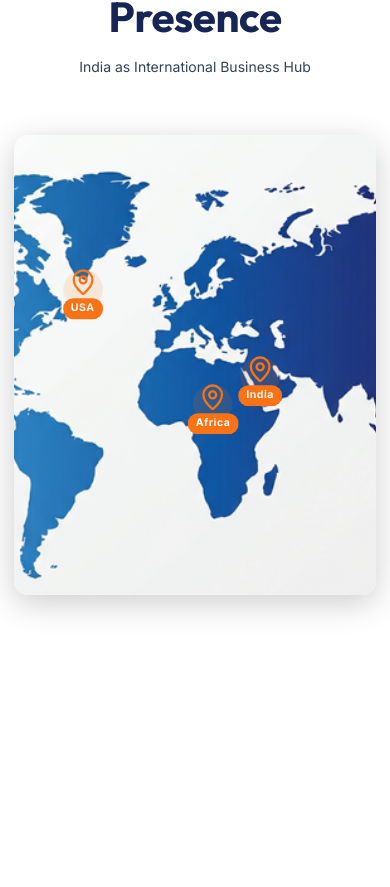
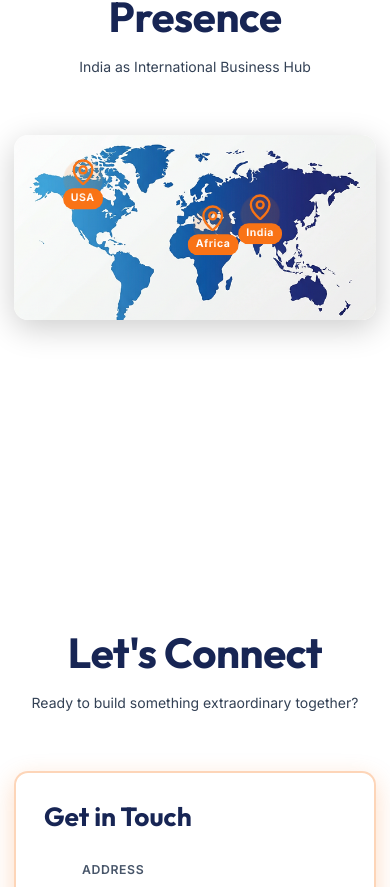
Before and after one commit to ayushghodke/Vishwakalpa, a React (Vite) app: page / in a window 390 px wide. Shown: the part 5613-6500 px from the top of the page. Built offline with nearby package versions, Linux system fonts and the light colour scheme.

Commit message:
mobile view map is fixed

```diff
--- a/src/sections/About.css
+++ b/src/sections/About.css
@@ -246,7 +246,7 @@
     position: relative;
     width: 100%;
     max-width: 900px;
-    height: 460px;
+    aspect-ratio: 900 / 460;
     margin: 0 auto;
     border-radius: var(--radius-xl);
     overflow: hidden;
```
